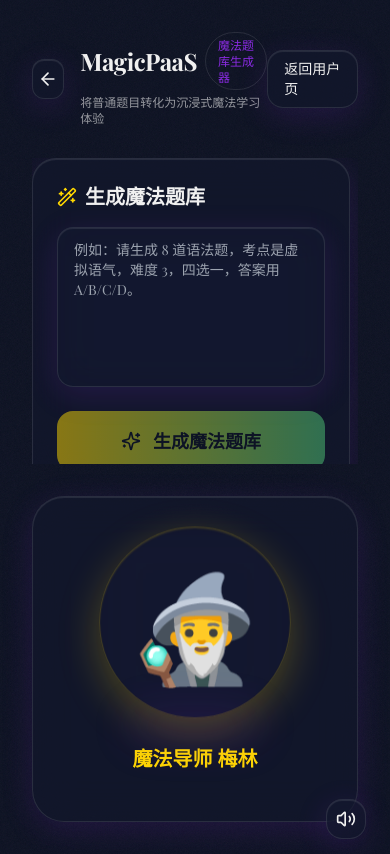
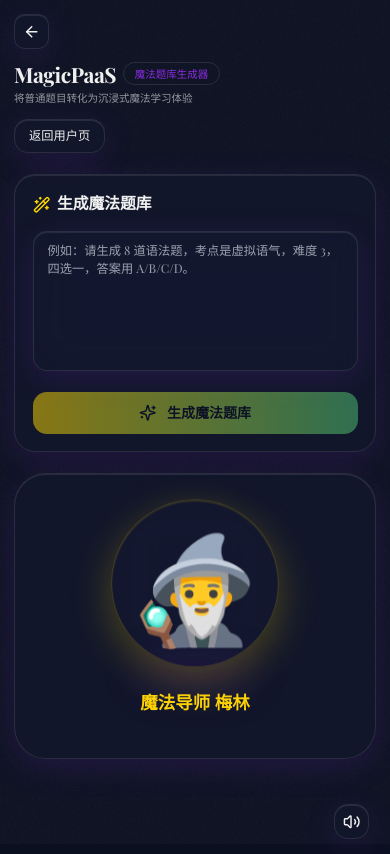
Before and after one commit to lenaaacyq/MagicLearn, a Next.js app in the folder frontend/: page /admin in a window 390 px wide. Built offline with nearby package versions, Linux system fonts and the light colour scheme; a web font is replaced by a local one.

Commit message:
移动端适配

```diff
--- a/frontend/src/app/globals.css
+++ b/frontend/src/app/globals.css
@@ -327,6 +327,17 @@ html {
   font-size: var(--font-size);
 }
 
+@media (max-width: 768px) {
+  :root {
+    --font-size: 14px;
+    --radius: 1.1rem;
+  }
+
+  body {
+    background-attachment: scroll;
+  }
+}
+
 h1 {
   font-family: var(--font-serif);
   font-size: 2.5rem;
--- a/frontend/src/app/layout.tsx
+++ b/frontend/src/app/layout.tsx
@@ -17,6 +17,12 @@ const playfair = Playfair_Display({
 export const metadata = {
   title: "沉浸式 IP 定制化教育 Agent",
   description: "面向 Gen Z/Alpha 的沉浸式英语学习体验"
+};
+
+export const viewport = {
+  width: "device-width",
+  initialScale: 1,
+  viewportFit: "cover"
 };
 
 export default function RootLayout({ children }: { children: ReactNode }) {
--- a/frontend/src/figma/components/MerlinGlobalTip.tsx
+++ b/frontend/src/figma/components/MerlinGlobalTip.tsx
@@ -72,7 +72,7 @@ export default function MerlinGlobalTip() {
     <AnimatePresence>
       {open && payload ? (
         <motion.div
-          className="fixed right-6 bottom-[95px] z-50 w-[340px] pointer-events-auto"
+          className="fixed left-4 right-4 bottom-[calc(95px+env(safe-area-inset-bottom))] z-50 pointer-events-auto max-w-[calc(100vw-2rem)] sm:left-auto sm:right-6 sm:bottom-[95px] sm:w-[340px]"
           initial={{ opacity: 0, y: 16, scale: 0.98 }}
           animate={{ opacity: 1, y: 0, scale: 1 }}
           exit={{ opacity: 0, y: 16, scale: 0.98 }}
--- a/frontend/src/figma/pages/AdminPage.tsx
+++ b/frontend/src/figma/pages/AdminPage.tsx
@@ -351,16 +351,16 @@ export default function AdminPage() {
   };
 
   return (
-    <div className="min-h-screen p-8 relative">
+    <div className="min-h-screen p-4 sm:p-6 lg:p-8 relative">
       <div className="max-w-6xl mx-auto">
       {/* 顶部导航 */}
       <motion.header
-        className="mb-8"
+        className="mb-6 lg:mb-8"
         initial={{ opacity: 0, y: -20 }}
         animate={{ opacity: 1, y: 0 }}
       >
-        <div className="flex items-center justify-between">
-          <div className="flex items-center gap-4">
+        <div className="flex flex-col gap-4 lg:flex-row lg:items-center lg:justify-between">
+          <div className="flex flex-col gap-3 sm:flex-row sm:items-center sm:gap-4">
             <Link
               href="/"
               className="w-10 h-10 glass-panel rounded-xl flex items-center justify-center hover:bg-white/10 transition-colors"
@@ -384,7 +384,7 @@ export default function AdminPage() {
 
           <Link
             href="/"
-            className="px-4 py-2 glass-panel rounded-2xl text-sm hover:bg-white/10 transition-colors"
+            className="px-4 py-2 glass-panel rounded-2xl text-sm hover:bg-white/10 transition-colors self-start lg:self-auto"
           >
             返回用户页
           </Link>
@@ -392,18 +392,18 @@ export default function AdminPage() {
       </motion.header>
 
       {/* 主内容区 - 固定高度防止页面无限延伸 */}
-      <div className="grid grid-cols-1 lg:grid-cols-[minmax(0,1fr)_360px] gap-8 h-[calc(100vh-180px)]">
+      <div className="grid grid-cols-1 lg:grid-cols-[minmax(0,1fr)_360px] gap-6 lg:gap-8 lg:h-[calc(100vh-180px)]">
         {/* 左侧 - 生成区 - 添加滚动容器 */}
         <motion.div
-          className="overflow-y-auto pr-2 h-full flex flex-col"
+          className="lg:overflow-y-auto lg:pr-2 lg:h-full flex flex-col"
           initial={{ opacity: 0, x: -30 }}
           animate={{ opacity: 1, x: 0 }}
           transition={{ delay: 0.1 }}
         >
-          <div className="flex flex-col flex-1 gap-6 min-h-full max-w-[760px] mx-auto w-full">
+          <div className="flex flex-col flex-1 gap-6 lg:min-h-full max-w-[760px] lg:mx-auto w-full">
             {/* 输入方式选择 */}
-            <div className="glass-panel rounded-3xl p-6 flex flex-col flex-1">
-              <h3 className="text-xl font-semibold mb-4 flex items-center gap-2">
+            <div className="glass-panel rounded-3xl p-5 sm:p-6 flex flex-col flex-1">
+              <h3 className="text-lg sm:text-xl font-semibold mb-4 flex items-center gap-2">
                 <Wand2 className="w-5 h-5 text-[var(--neon-gold)]" />
                 生成魔法题库
               </h3>
@@ -420,7 +420,7 @@ export default function AdminPage() {
                     handleGenerate();
                   }}
                   placeholder="例如：请生成 8 道语法题，考点是虚拟语气，难度 3，四选一，答案用 A/B/C/D。"
-                  className="w-full flex-1 min-h-[160px] px-4 py-3 glass-panel rounded-2xl text-sm resize-none focus:outline-none focus:ring-2 focus:ring-[var(--neon-gold)]/50"
+                  className="w-full flex-1 min-h-[140px] lg:min-h-[160px] px-4 py-3 glass-panel rounded-2xl text-sm resize-none focus:outline-none focus:ring-2 focus:ring-[var(--neon-gold)]/50"
                 />
                 {uploadError ? (
                   <p className="text-xs text-[#FF6B4A] mt-3">{uploadError}</p>
@@ -431,7 +431,7 @@ export default function AdminPage() {
                 <motion.button
                   onClick={handleGenerate}
                   disabled={isGenerating || !textInput.trim()}
-                  className="w-full py-4 rounded-2xl bg-gradient-to-r from-[var(--neon-gold)] to-[var(--emerald-green)] text-[var(--mystical-navy)] font-semibold text-lg flex items-center justify-center gap-3 relative overflow-hidden disabled:opacity-50 disabled:cursor-not-allowed"
+                  className="w-full py-3 sm:py-4 rounded-2xl bg-gradient-to-r from-[var(--neon-gold)] to-[var(--emerald-green)] text-[var(--mystical-navy)] font-semibold text-base sm:text-lg flex items-center justify-center gap-3 relative overflow-hidden disabled:opacity-50 disabled:cursor-not-allowed"
                   whileHover={!isGenerating && textInput.trim() ? { scale: 1.02 } : {}}
                   whileTap={!isGenerating && textInput.trim() ? { scale: 0.98 } : {}}
                 >
@@ -456,13 +456,13 @@ export default function AdminPage() {
             <AnimatePresence>
               {generatedQuestions.length > 0 && (
                 <motion.div
-                  className="glass-panel rounded-3xl p-6"
+                  className="glass-panel rounded-3xl p-5 sm:p-6"
                   initial={{ opacity: 0, y: 20 }}
                   animate={{ opacity: 1, y: 0 }}
                   exit={{ opacity: 0, y: 20 }}
                 >
                   <div className="flex items-center justify-between mb-4">
-                    <h4 className="text-lg font-semibold flex items-center gap-2">
+                    <h4 className="text-base sm:text-lg font-semibold flex items-center gap-2">
                       <Check className="w-5 h-5 text-[var(--emerald-green)]" />
                       生成成功
                     </h4>
@@ -516,7 +516,7 @@ export default function AdminPage() {
 
                         {/* 选项 */}
                         {q.options && (
-                          <div className="grid grid-cols-2 gap-2">
+                          <div className="grid grid-cols-1 sm:grid-cols-2 gap-2">
                             {q.options.map((option, idx) => (
                               <div
                                 key={idx}
@@ -540,7 +540,7 @@ export default function AdminPage() {
         </motion.div>
 
         {/* 右侧 - 梅林助手 */}
-        <div className="flex flex-col h-full">
+        <div className="flex flex-col lg:h-full">
           <MerlinAssistant
             showTip={showMerlinTip && Boolean(merlinMessage)}
             message={merlinMessage}
```
